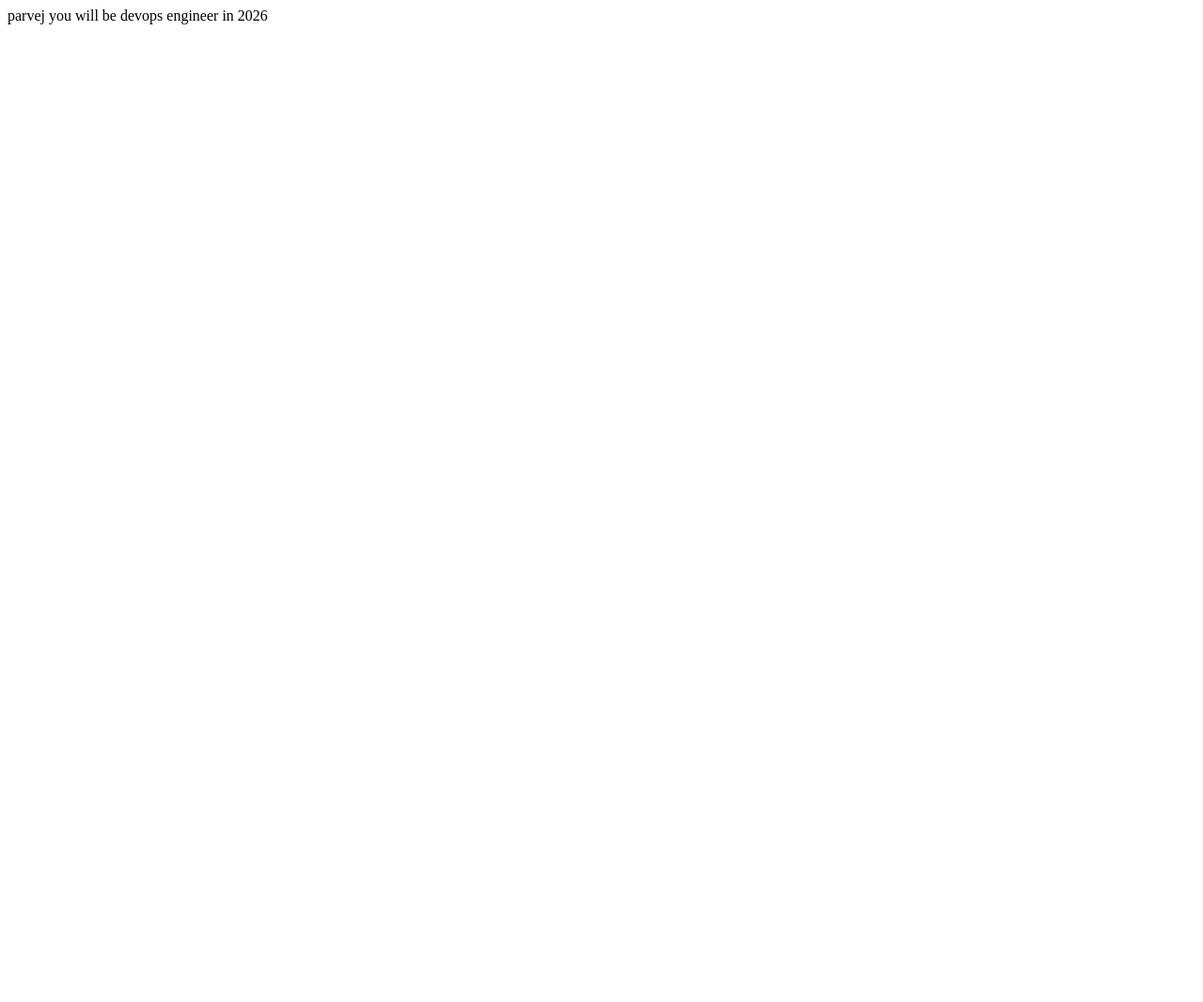
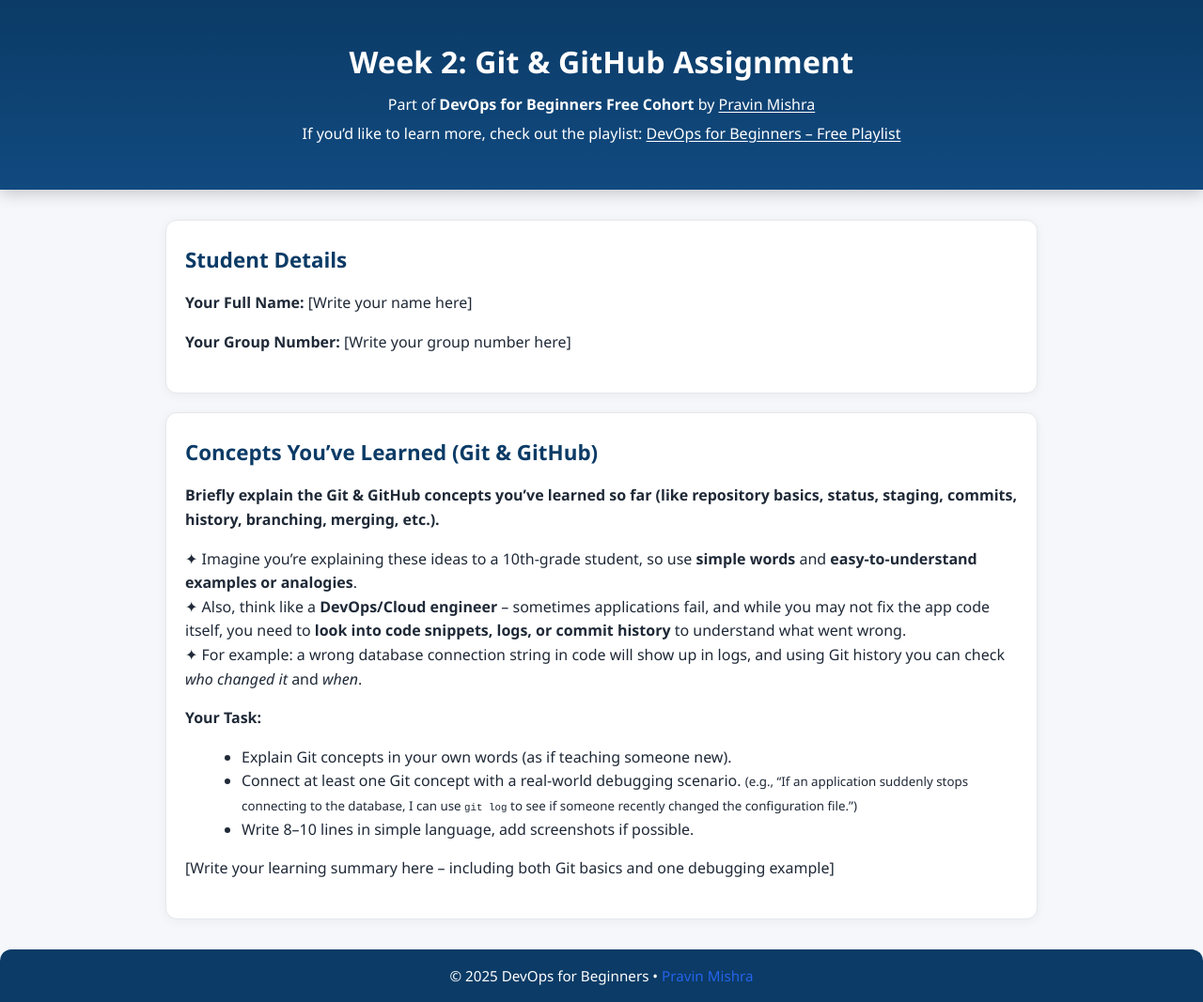
Before and after one commit to mullaparvej/Demo_1, a plain HTML site: page index.html in a window 1280 px wide. Shown: the whole page at 94% size. Before the commit the page ends 800 px from the top, so only its background shows below. Drawn offline with Linux system fonts and the light colour scheme.

Commit message:
adding Index.html to file

```diff
--- a/index.html
+++ b/index.html
@@ -1 +1,78 @@
-parvej you will be devops engineer in 2026
+<!DOCTYPE html>
+<html lang="en">
+
+<head>
+    <meta charset="UTF-8" />
+    <meta name="viewport" content="width=device-width, initial-scale=1" />
+    <title>Git Assignment – DevOps for Beginners</title>
+    <link rel="stylesheet" href="style.css" />
+</head>
+
+<body>
+    <header class="site-header">
+        <div class="header-inner">
+            <h1>Week 2: Git & GitHub Assignment</h1>
+            <p class="cohort-line">
+                Part of <strong>DevOps for Beginners Free Cohort</strong> by
+                <a href="https://www.linkedin.com/in/pravin-mishra-aws-trainer/" target="_blank">Pravin Mishra</a>
+            </p>
+            <p class="playlist-line">
+                If you’d like to learn more, check out the playlist:
+                <a href="https://www.youtube.com/playlist?list=PLVOdqXbCs7bX88JeUZmK4fKTq2hJ5VS89" target="_blank">
+                    DevOps for Beginners – Free Playlist</a>
+            </p>
+        </div>
+    </header>
+
+    <main class="container">
+
+        <!-- Student Details -->
+        <section class="card student-info" aria-labelledby="student-details">
+            <h2 id="student-details">Student Details</h2>
+            <p><b>Your Full Name:</b> <span class="placeholder">[Write your name here]</span></p>
+            <p><b>Your Group Number:</b> <span class="placeholder">[Write your group number here]</span></p>
+        </section>
+
+        <!-- Concepts Learned -->
+        <section class="card instructions" aria-labelledby="learning-summary">
+            <h2 id="learning-summary">Concepts You’ve Learned (Git & GitHub)</h2>
+
+            <p><b>Briefly explain the Git & GitHub concepts you’ve learned so far (like repository basics, status,
+                    staging, commits, history, branching, merging, etc.).</b></p>
+
+            <p>
+                ✦ Imagine you’re explaining these ideas to a 10th-grade student, so use <b>simple words</b> and
+                <b>easy-to-understand examples or analogies</b>.
+                <br>✦ Also, think like a <b>DevOps/Cloud engineer</b> – sometimes applications fail, and while you may
+                not fix
+                the app code itself, you need to <b>look into code snippets, logs, or commit history</b> to understand
+                what went wrong.
+                <br>✦ For example: a wrong database connection string in code will show up in logs, and using Git
+                history you can
+                check <i>who changed it</i> and <i>when</i>.
+            </p>
+
+            <p><b>Your Task:</b></p>
+            <ul>
+                <li>Explain Git concepts in your own words (as if teaching someone new).</li>
+                <li>Connect at least one Git concept with a real-world debugging scenario.
+                    <small>(e.g., “If an application suddenly stops connecting to the database, I can use
+                        <code>git log</code> to
+                        see if someone recently changed the configuration file.”)</small>
+                </li>
+                <li>Write 8–10 lines in simple language, add screenshots if possible.</li>
+            </ul>
+
+            <p class="placeholder">[Write your learning summary here – including both Git basics and one debugging
+                example]</p>
+
+        </section>
+    </main>
+
+    <footer class="site-footer">
+        © 2025 DevOps for Beginners • <a href="https://www.linkedin.com/in/pravin-mishra-aws-trainer/"
+            target="_blank">Pravin Mishra</a>
+    </footer>
+</body>
+
+</html>
--- /dev/null
+++ b/style.css
@@ -0,0 +1,223 @@
+/* ---------------------------
+   Base
+---------------------------- */
+:root {
+    --brand-900: #0b3b66;
+    /* deep navy header for better contrast */
+    --brand-700: #114a80;
+    --ink: #1f2937;
+    --muted: #6b7280;
+    --paper: #ffffff;
+    --bg: #f5f7fb;
+    --border: #e5e7eb;
+    --accent: #2563eb;
+    /* link color */
+    --accent-ink: #0b3b66;
+    --ok: #22c55e;
+}
+
+*,
+*::before,
+*::after {
+    box-sizing: border-box;
+}
+
+html,
+body {
+    height: 100%;
+    margin: 0;
+}
+
+body {
+    font-family: "Segoe UI", system-ui, -apple-system, Arial, sans-serif;
+    color: var(--ink);
+    background: var(--bg);
+    line-height: 1.6;
+    -webkit-font-smoothing: antialiased;
+    text-rendering: optimizeLegibility;
+}
+
+/* ---------------------------
+   Header
+---------------------------- */
+.site-header {
+    background: linear-gradient(180deg, var(--brand-900), var(--brand-700));
+    color: #fff;
+    padding: 2.5rem 1rem;
+    box-shadow: 0 4px 16px rgba(0, 0, 0, .2);
+}
+
+.header-inner {
+    max-width: 960px;
+    margin: 0 auto;
+    text-align: center;
+}
+
+.site-header h1 {
+    margin: 0 0 .5rem;
+    font-size: clamp(1.6rem, 2.5vw, 2.2rem);
+    letter-spacing: .2px;
+}
+
+.cohort-line,
+.playlist-line {
+    margin: .35rem 0;
+}
+
+.site-header a {
+    color: #fff;
+    text-decoration: underline;
+    text-underline-offset: 2px;
+}
+
+/* Button style for playlist link */
+.btn {
+    display: inline-block;
+    border-radius: 999px;
+    padding: .55rem 1rem;
+    font-weight: 600;
+    text-decoration: none;
+    border: 2px solid rgba(255, 255, 255, .85);
+}
+
+.btn-light {
+    background: #ffffff;
+    border-color: #ffffff;
+    color: var(--accent-ink);
+    text-decoration: none;
+}
+
+/* ---------------------------
+   Layout
+---------------------------- */
+.container {
+    max-width: 960px;
+    margin: 2rem auto;
+    padding: 0 1rem;
+}
+
+.card {
+    background: var(--paper);
+    border: 1px solid var(--border);
+    border-radius: 12px;
+    padding: 1.25rem 1.25rem 1.5rem;
+    box-shadow: 0 2px 12px rgba(0, 0, 0, .05);
+    margin-bottom: 1.25rem;
+}
+
+h2 {
+    color: var(--brand-900);
+    font-size: clamp(1.2rem, 2vw, 1.4rem);
+    margin: .25rem 0 1rem;
+}
+
+/* ---------------------------
+   Student form
+---------------------------- */
+.student-form {
+    display: grid;
+    gap: .85rem;
+    grid-template-columns: 1fr 1fr;
+}
+
+.field {
+    display: grid;
+    gap: .35rem;
+}
+
+.field label {
+    font-weight: 600;
+}
+
+.field input {
+    border: 1px solid var(--border);
+    border-radius: 10px;
+    padding: .6rem .75rem;
+    font-size: 1rem;
+    background: #fff;
+}
+
+@media (max-width: 720px) {
+    .student-form {
+        grid-template-columns: 1fr;
+    }
+}
+
+/* ---------------------------
+   Notes / Answers
+---------------------------- */
+.notes-area,
+.answer {
+    width: 100%;
+    border: 1px solid var(--border);
+    border-radius: 10px;
+    padding: .75rem .9rem;
+    font-size: 0.98rem;
+    background: #fff;
+    resize: vertical;
+}
+
+.steps {
+    margin: 0 0 .5rem 1rem;
+    padding-left: 1rem;
+}
+
+.callout {
+    background: #f0f6ff;
+    border: 1px solid #dbeafe;
+    border-radius: 10px;
+    padding: .6rem .75rem;
+    margin: .5rem 0 .5rem;
+}
+
+/* ---------------------------
+   Lists / Links
+---------------------------- */
+ul {
+    margin: .5rem 0 1rem 1.25rem;
+}
+
+a {
+    color: var(--accent);
+    text-decoration: none;
+}
+
+a:hover {
+    text-decoration: underline;
+}
+
+/* ---------------------------
+   Code Block (for blog outline)
+---------------------------- */
+.code-block {
+    background: #0f172a;
+    color: #e5e7eb;
+    border-radius: 10px;
+    padding: 1rem;
+    overflow-x: auto;
+    font-family: ui-monospace, SFMono-Regular, Menlo, Consolas, "Liberation Mono", monospace;
+    font-size: .9rem;
+    line-height: 1.5;
+}
+
+/* ---------------------------
+   Helpers
+---------------------------- */
+.muted {
+    color: var(--muted);
+    font-size: .95rem;
+}
+
+/* ---------------------------
+   Footer
+---------------------------- */
+.site-footer {
+    text-align: center;
+    margin: 2rem auto 0;
+    padding: 1rem;
+    background: var(--brand-900);
+    color: #fff;
+    font-size: .95rem;
+    border-top-left-radius: 12px;
+    border-top-right-radius: 12px;
+}
```
Also changed, not shown: 1 other file.
